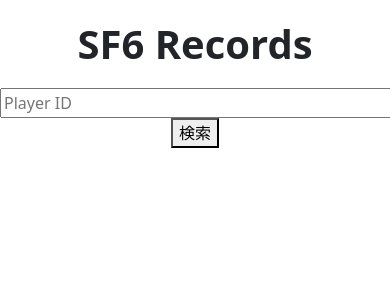
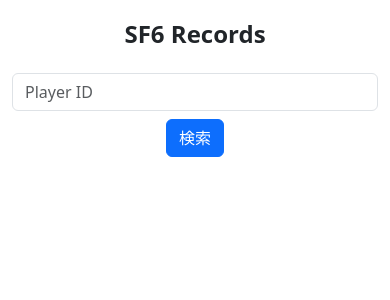
Before and after one commit to KAKKY4876/SF6_records, a FastAPI app: page / in a window 390 px wide; the page is wider, and only the part inside the window is pictured. Shown: the top 300 px of that part. Run offline with FastAPI, Linux system fonts and the light colour scheme; some libraries are stand-ins or nearby versions.

Commit message:
smartphone

```diff
--- a/main.py
+++ b/main.py
@@ -37,12 +37,12 @@ def get_battlelogs(
     # If any query params are missing, apply safe defaults so this endpoint can be called
     # with only ?page=... (used by frontend JS) or from the form.
     if not played_from:
-        played_from = "1970-01-01"
+        played_from = "1970-01-01T00:00:00"
     if not played_to:
         played_to = datetime.now(jst).strftime("%Y-%m-%d") + "T23:59:59"  # 今日の日付の23:59:59に設定
 
-    dt_from = datetime.strptime(played_from, "%Y-%m-%d").replace(tzinfo=jst)
-    dt_to = datetime.strptime(played_to, "%Y-%m-%d").replace(tzinfo=jst) + timedelta(days=1) - timedelta(seconds=1)
+    dt_from = datetime.strptime(played_from, "%Y-%m-%dT%H:%M:%S").replace(tzinfo=jst)
+    dt_to = datetime.strptime(played_to, "%Y-%m-%dT%H:%M:%S").replace(tzinfo=jst) + timedelta(days=1) - timedelta(seconds=1)
 
     from_ts = int(dt_from.timestamp())
     to_ts = int(dt_to.timestamp())
@@ -157,6 +157,7 @@ def player_page(player_id: str):
     return html
 
 
+
 """
     py -m uvicorn main:app --reload
 """
--- a/templates/index.html
+++ b/templates/index.html
@@ -3,6 +3,7 @@
 
 <head>
     <meta charset="UTF-8">
+    <meta name="viewport" content="width=device-width, initial-scale=1.0">
     <title>SF6 Records</title>
     <link rel="apple-touch-icon" sizes="180x180" href="/static/apple-touch-icon.png">
     <link rel="icon" href="/static/favicon.ico">
@@ -15,14 +16,16 @@
 
 <body style="background-color:#ffffff;">
 
-    <h1 style="text-align:center; font-size:40px; font-weight:bold; margin:20px;">
+    <h1 style="text-align:center; font-size:clamp(24px, 6vw, 40px); font-weight:bold; margin:20px;">
         SF6 Records
     </h1>
 
-    <div style="text-align:center">
+    <div class="container text-center mt-4">
 
-        <input id="player_id" type="text" style="width:400px" placeholder="Player ID" onkeydown="enterSearch(event)">
-        <button onclick="search()">検索</button>
+        <input id="player_id" type="text" class="form-control mx-auto" style="max-width:400px;" placeholder="Player ID"
+            onkeydown="enterSearch(event)">
+
+        <button class="btn btn-primary mt-2" onclick="search()">検索</button>
 
     </div>
 
```
